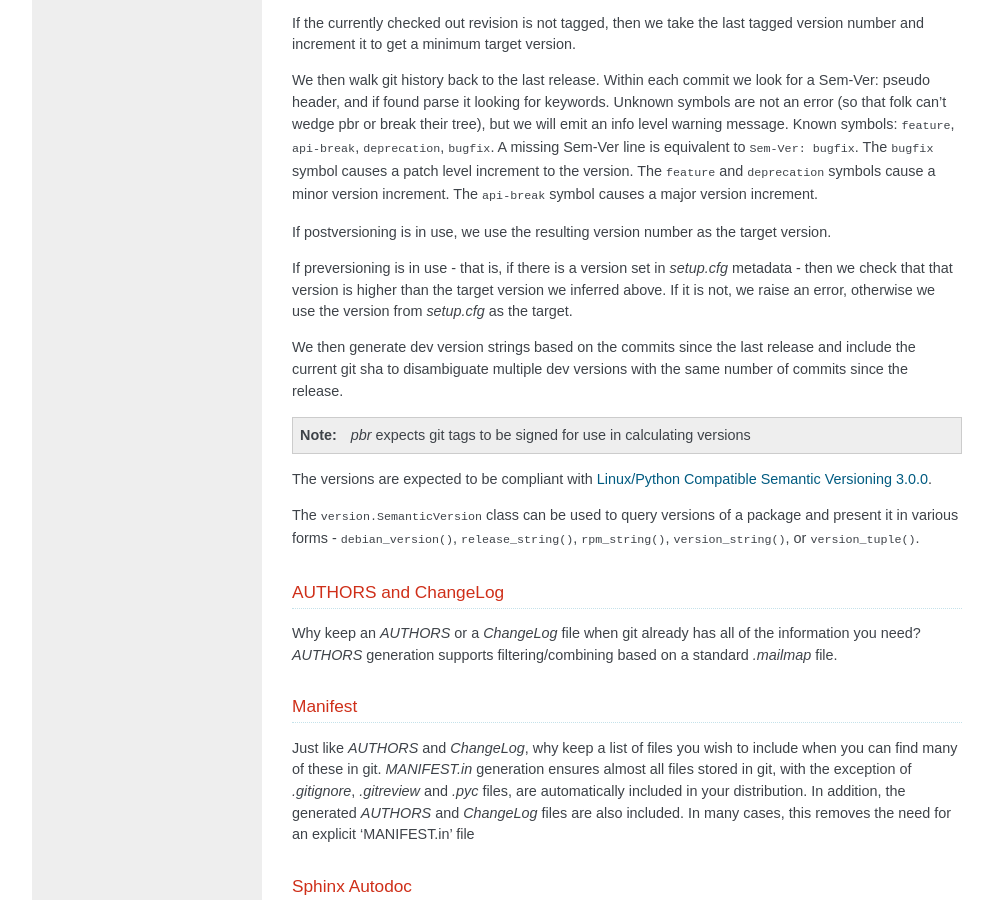
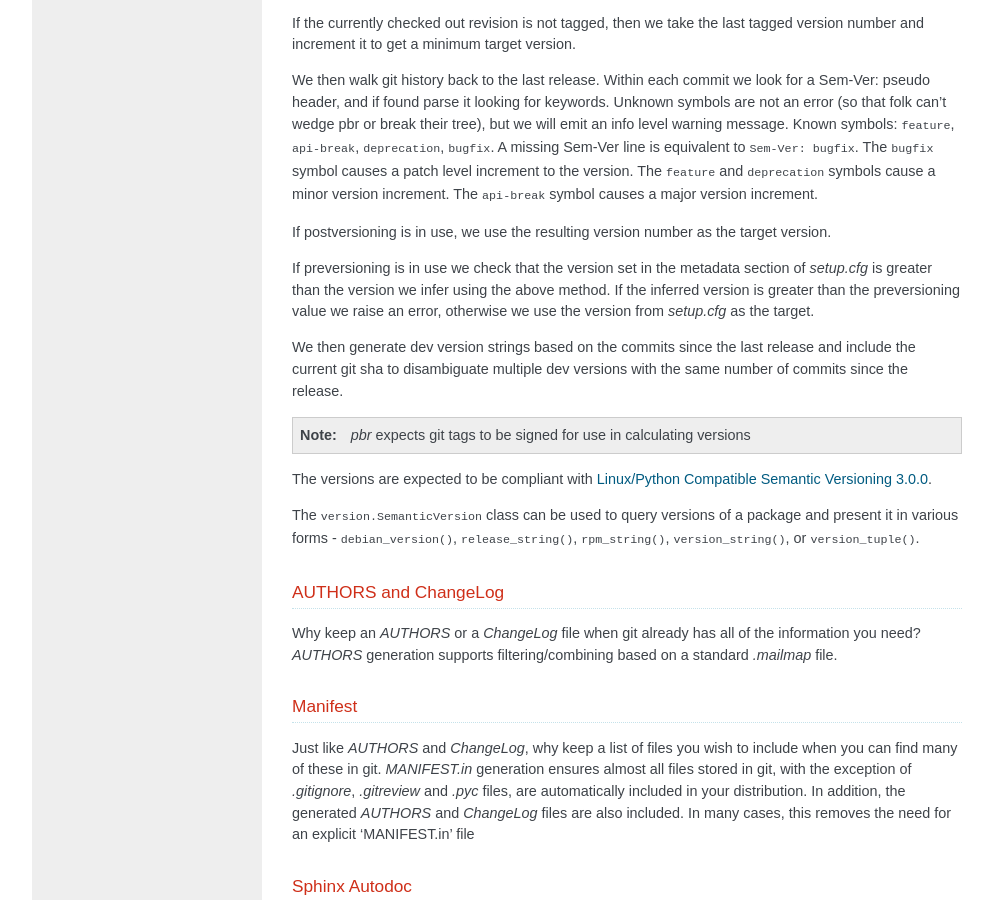
Before and after one commit to openstack/pbr, a Sphinx documentation site: the page built from doc/source/index.rst, in a window 1280 px wide and 900 px high, scrolled down 892 px. Shown: the whole window, without its empty margins (128-1121 px from the left). Built offline with Sphinx 7.4.7, drawn with Linux system fonts in a browser that asks for light colours.

Commit message:
Update Preversioning explanation to avoid double that
While there's nothing wrong with a double that, when reading this
section I found that it was a bit distracting and made the section
harder to parse than necessary.

Change-Id: I9ca982a8ad6b3a6fd5c4a8b42b93ad2540b2f1ee

```diff
--- a/doc/source/index.rst
+++ b/doc/source/index.rst
@@ -58,10 +58,10 @@ major version increment.
 If postversioning is in use, we use the resulting version number as the target
 version.
 
-If preversioning is in use - that is, if there is a version set in
-`setup.cfg` metadata - then we check that that version is higher than
-the target version we inferred above. If it is not, we raise an error,
-otherwise we use the version from `setup.cfg` as the target.
+If preversioning is in use we check that the version set in the metadata
+section of `setup.cfg` is greater than the version we infer using the above
+method.  If the inferred version is greater than the preversioning value we
+raise an error, otherwise we use the version from `setup.cfg` as the target.
 
 We then generate dev version strings based on the commits since the last
 release and include the current git sha to disambiguate multiple dev versions
```
